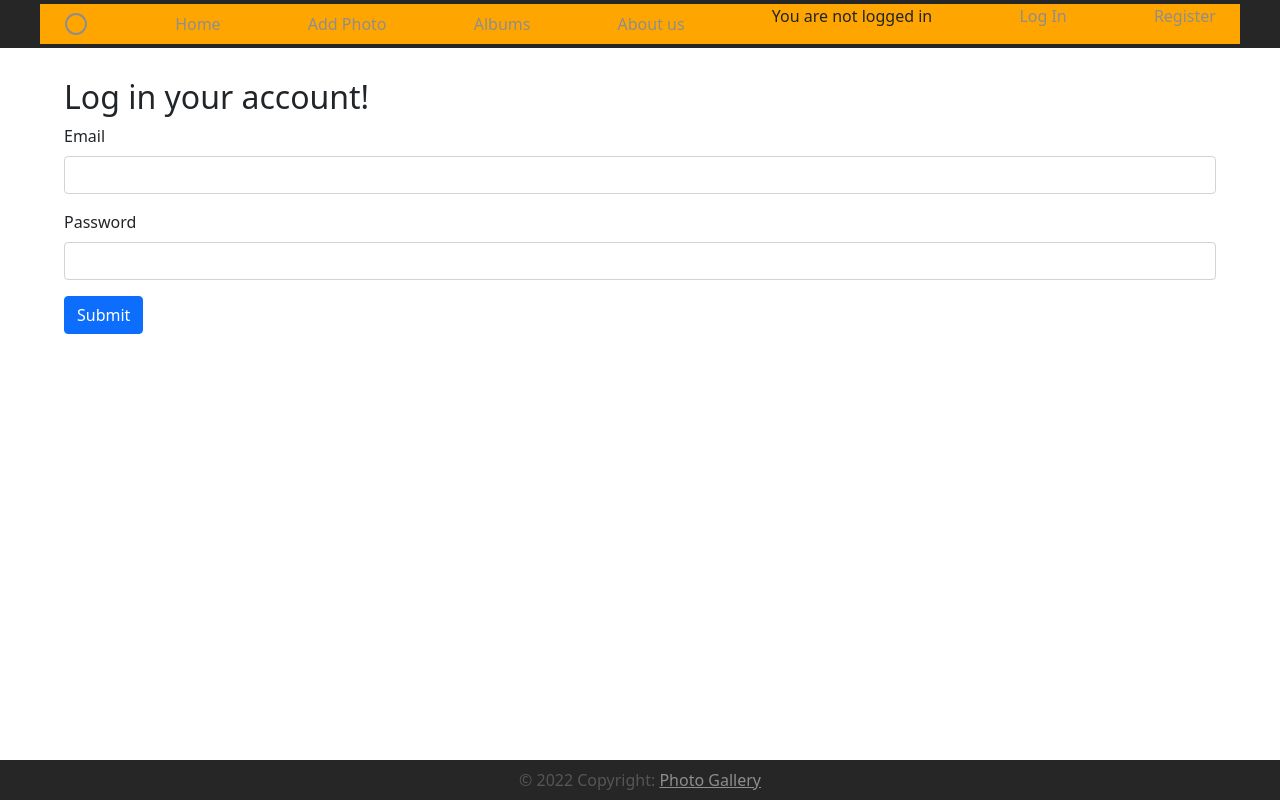
After one commit to IhorMok/Photos_Gallery, a Django app: page /login/ in a window 1280 px wide. The commit adds this page. Run offline with Django 4.2, Linux system fonts and the light colour scheme; some libraries are stand-ins or nearby versions.

Commit message:
Add AuthBackend class and method authenticate, partly have completed … (#13)
* Add AuthBackend class and method authenticate, partly have completed this method

* Update previous commit

* Add field 'last_login' and have completed login

* Add a 'logout' method and in the template add a link to logout if the user is authenticated

* Finish user login

* Add Unique index for email field and made a migration

* Add url helper {% url ' ' %}

* add a migretion file

Co-authored-by: Artem Melnykov <melnykov.artem.v@gmail.com>

```diff
--- a/photos_gallery/gallery/forms.py
+++ b/photos_gallery/gallery/forms.py
@@ -3,7 +3,7 @@ from django.contrib.auth.forms import UserCreationForm
 
 from django.forms import TextInput, EmailInput, PasswordInput, EmailField, CharField
 
-from gallery.models import User
+from .models import User
 
 
 class RegisterUserForm(UserCreationForm):
--- a/photos_gallery/gallery/static/css/style.css
+++ b/photos_gallery/gallery/static/css/style.css
@@ -2,6 +2,9 @@
   max-width: 1200px;
 }
 
+nav {
+    background-color: orange;
+}
 /*
  * Custom translucent site header
  */
--- a/photos_gallery/gallery/templates/gallery/about.html
+++ b/photos_gallery/gallery/templates/gallery/about.html
@@ -1,5 +1,5 @@
 {% extends "gallery/home.html" %}
-
+    {% block title %}About us{% endblock title %}
 {% block content %}
 <div><h2>consectetur adipisicing elit. Consequatur doloribus enim eos fuga fugit in ipsum,
     laboriosam modi molestiae mollitia nesciunt, nobis pariatur porro possimus quaerat quia, quisquam rerum
--- a/photos_gallery/gallery/templates/gallery/base.html
+++ b/photos_gallery/gallery/templates/gallery/base.html
@@ -18,8 +18,11 @@
 
     <link rel="shortcut icon" type="image/png" href="/static/favicon.ico"/>
 
+    <link rel="stylesheet" href="https://use.fontawesome.com/releases/v5.0.8/css/brands.css" integrity="sha384-IiIL1/ODJBRTrDTFk/pW8j0DUI5/z9m1KYsTm/RjZTNV8RHLGZXkUDwgRRbbQ+Jh" crossorigin="anonymous">
+    <link rel="stylesheet" href="https://use.fontawesome.com/releases/v5.0.8/css/fontawesome.css" integrity="sha384-q3jl8XQu1OpdLgGFvNRnPdj5VIlCvgsDQTQB6owSOHWlAurxul7f+JpUOVdAiJ5P" crossorigin="anonymous">
 
-    <title>Photos Gallery</title>
+
+    <title>{% block title %}Photos Gallery{% endblock title %}</title>
 </head>
 
 
@@ -36,19 +39,23 @@
         <a class="py-2 d-none d-md-inline-block" href="#">Add Photo</a>
         <a class="py-2 d-none d-md-inline-block" href="#">Albums</a>
         <a class="py-2 d-none d-md-inline-block" href="{% url 'about' %}">About us</a>
-        <a class="py-2" href="#">
-            <img class="logo_" src="https://www.w3schools.com/images/w3schools_green.jpg" title="IMAGE_TEST_NAME">
-        </a>
-        <a class="own" href="#">Sign In / </a>
-        <a class="own" href="{% url 'register' %}">Register</a>
+
+            {% if user.is_authenticated %}
+                <span class="py-2 d-none d-md-inline-block"> Hi, {{ user }}!</span>
+                <a class="py-2 d-none d-md-inline-block" href="{% url 'logout' %}">Log Out</a>
+            {% else %}
+                <p>You are not logged in</p>
+                <a href="{% url 'login' %}">Log In</a>
+                <a href="{% url 'register' %}">Register</a>
+            {% endif %}
     </nav>
 </header>
+
 <body>
 {% block content %}
 
 {% endblock %}
 </body>
-
 
 <footer class="footer fixed-bottom">
     <div class="text-center p-2">
--- a/photos_gallery/gallery/templates/gallery/home.html
+++ b/photos_gallery/gallery/templates/gallery/home.html
@@ -1,4 +1,7 @@
 {% extends "gallery/base.html" %}
+
+{% block title %}Home page{% endblock title %}
+
 
 {% block content %}
 
--- /dev/null
+++ b/photos_gallery/gallery/templates/gallery/login.html
@@ -0,0 +1,26 @@
+{% extends "gallery/base.html" %}
+
+{% block title %} Log-in {% endblock %}
+
+{% block content %}
+
+<div class="container">
+    <div class="row">
+        <h2>Log in your account!</h2>
+        <form action="{% url 'login' %}" method="post">
+            {% csrf_token %}
+            <div class="mb-3">
+                <label for="exampleInputEmail1" class="form-label">Email</label>
+                <input type="email" class="form-control" name="email" aria-describedby="emailHelp">
+            </div>
+            <div class="mb-3">
+                <label for="exampleInputPassword1" class="form-label">Password</label>
+                <input type="password" class="form-control" name="password">
+            </div>
+            <input type="submit" value="Submit" class="btn btn-primary">
+        </form>
+
+    </div>
+</div>
+
+{% endblock content %}
--- a/photos_gallery/gallery/templates/gallery/register_page.html
+++ b/photos_gallery/gallery/templates/gallery/register_page.html
@@ -6,7 +6,7 @@
 <div class="container">
     <div class="row">
         <h2>Create Your Profile</h2>
-        <form class="form-horizontal" method="post">
+        <form class="form-horizontal" action="{% url 'register' %}" method="post">
             {% csrf_token %}
             {% if form.errors %}
                 <div class="alert alert-danger alert-dismissible" role="alert">
@@ -73,5 +73,4 @@
 </div>
 <hr>
 
-
 {% endblock content %}
--- a/photos_gallery/gallery/urls.py
+++ b/photos_gallery/gallery/urls.py
@@ -5,4 +5,6 @@ urlpatterns = [
     path('', views.index_page, name='index'),
     path('about/', views.about, name='about'),
     path('register/', views.register_page, name='register'),
+    path('login/', views.login_user, name='login'),
+    path('logout/', views.logout_user, name='logout'),
 ]
--- a/photos_gallery/gallery/views.py
+++ b/photos_gallery/gallery/views.py
@@ -1,4 +1,5 @@
 import logging
+from django.contrib.auth import authenticate, login, logout
 from django.shortcuts import render, redirect
 from .forms import RegisterUserForm
 
@@ -18,10 +19,29 @@ def register_page(request):
         form = RegisterUserForm(request.POST)
         if form.is_valid():
             form.save()
-            return redirect('index')
+            return redirect('login')
         else:
             logger.warning(form.errors)
     else:
         form = RegisterUserForm()
 
     return render(request, 'gallery/register_page.html', {'form': form})
+
+
+def login_user(request):
+    if request.method == "POST":
+        email = request.POST['email']
+        password = request.POST['password']
+        user = authenticate(request, email=email, password=password)
+        if user is not None:
+            login(request, user)
+            return redirect('index')
+        else:
+            return redirect('login')
+    else:
+        return render(request, 'gallery/login.html', {})
+
+
+def logout_user(request):
+    logout(request)
+    return redirect('index')
--- a/photos_gallery/photos_gallery/settings.py
+++ b/photos_gallery/photos_gallery/settings.py
@@ -132,3 +132,5 @@ STATIC_URL = 'static/'
 # https://docs.djangoproject.com/en/4.0/ref/settings/#default-auto-field
 
 DEFAULT_AUTO_FIELD = 'django.db.models.BigAutoField'
+
+AUTHENTICATION_BACKENDS = ['django.contrib.auth.backends.ModelBackend', 'gallery.lib.auth_backend.AuthBackend']
```
Also changed, not shown: photos_gallery/gallery/lib/auth_backend.py (added, +21 -0 lines), photos_gallery/gallery/models.py (+8 -2 lines), photos_gallery/gallery/lib/__init__.py (added), photos_gallery/gallery/migrations/0003_user_last_login.py (added), photos_gallery/gallery/migrations/0004_alter_user_email.py (added), 1 other file.
